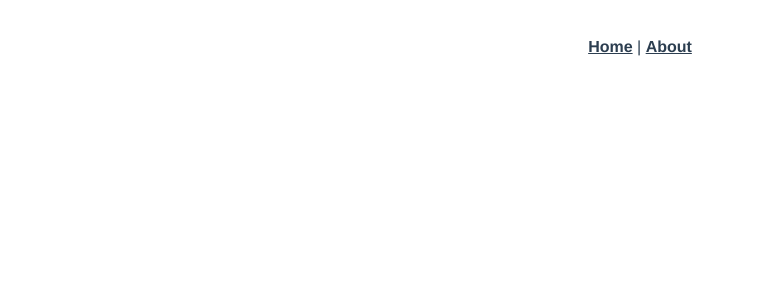
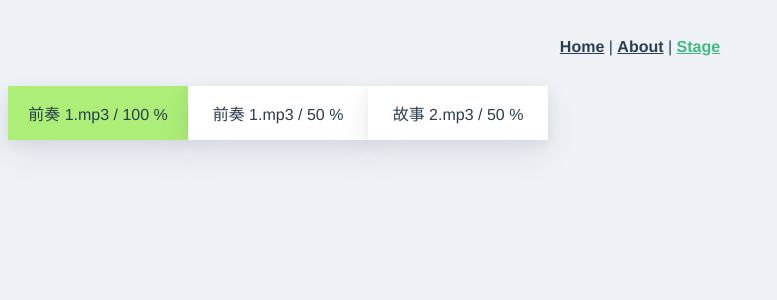
Before and after one commit to zbysir/bgm-stage, a Vue app: page /stage in a window 1280 px wide. Shown: the top 300 px of the page, without its empty margins (0-777 px from the left). Built offline with nearby package versions, Linux system fonts and the light colour scheme.

Commit message:
add stage page

```diff
--- /dev/null
+++ b/public/demo-stage.json
@@ -0,0 +1,25 @@
+{
+  "state": [
+    {
+      "title": "前奏",
+      "description": "开始，等待主持人讲话",
+      "when_end": "loop",
+      "music_file": "1.mp3",
+      "volume": 100
+    },
+    {
+      "title": "前奏",
+      "description": "主持人开始讲话",
+      "when_end": "loop",
+      "music_file": "1.mp3",
+      "volume": 50
+    },
+    {
+      "title": "故事",
+      "description": "故事",
+      "when_end": "loop",
+      "music_file": "2.mp3",
+      "volume": 50
+    }
+  ]
+}
--- a/src/App.vue
+++ b/src/App.vue
@@ -2,7 +2,8 @@
   <div id="app">
     <div id="nav">
       <router-link to="/">Home</router-link> |
-      <router-link to="/about">About</router-link>
+      <router-link to="/about">About</router-link> |
+      <router-link to="/stage">Stage</router-link>
     </div>
     <router-view/>
   </div>
@@ -29,4 +30,8 @@
     }
   }
 }
+body {
+  background: #eef2f6;
+  min-height: 100vh;
+}
 </style>
--- a/src/router/index.js
+++ b/src/router/index.js
@@ -13,10 +13,12 @@ const routes = [
   {
     path: '/about',
     name: 'About',
-    // route level code-splitting
-    // this generates a separate chunk (about.[hash].js) for this route
-    // which is lazy-loaded when the route is visited.
     component: () => import(/* webpackChunkName: "about" */ '../views/About.vue')
+  },
+  {
+    path: '/stage',
+    name: 'Stage',
+    component: () => import(/* webpackChunkName: "about" */ '../views/Stage.vue')
   }
 ]
 
--- /dev/null
+++ b/src/views/Stage.vue
@@ -0,0 +1,91 @@
+<template>
+  <div>
+    <div class="state-box">
+      <div v-for="(item,index) in stage.state"
+           class="state-item"
+           :class="{'playing': currStateIndex===index}"
+      >
+        {{ item.title }}
+
+        <span>
+          {{ item.music_file }} / {{ item.volume }} %
+        </span>
+      </div>
+    </div>
+  </div>
+</template>
+<script>
+export default {
+  name: 'Stage',
+  props: {
+    msg: String,
+  },
+  data() {
+    return {
+      stage: {
+        state: []
+      },
+      currStateIndex: 0,
+    }
+  },
+  methods: {
+    movePrev() {
+      if (this.currStateIndex <= 0) {
+        return
+      }
+
+      this.playState(this.currStateIndex - 1)
+    },
+    moveNext() {
+      if (this.currStateIndex >= this.stage.state.length - 1) {
+        return
+      }
+      this.playState(this.currStateIndex + 1)
+
+    },
+    playState(index) {
+      let nowState = this.stage.state[this.currStateIndex]
+
+
+          this.currStateIndex = index
+
+    }
+  },
+  async mounted() {
+    let stage = await fetch('demo-stage.json')
+    stage = await stage.json()
+    this.stage = stage
+
+    // 监听 key 事件
+
+    document.onkeydown = (e) => {
+      let key = e.code;
+      console.log('xxx', e.code)
+      if (key === 'ArrowRight') {
+        this.moveNext()
+      } else if (key === 'ArrowLeft') {
+        this.movePrev()
+      }
+    }
+  }
+}
+</script>
+
+
+<style lang="scss"
+       scoped>
+.state-box {
+  display: flex;
+
+  .state-item {
+    width: 150px;
+    box-shadow: 0 15px 35px rgba(50, 50, 93, .07), 0 5px 15px rgba(0, 0, 0, .07);
+    background: #fff;
+    padding: 15px;
+
+    &.playing {
+      background: #adee78;
+    }
+  }
+}
+</style>
```
